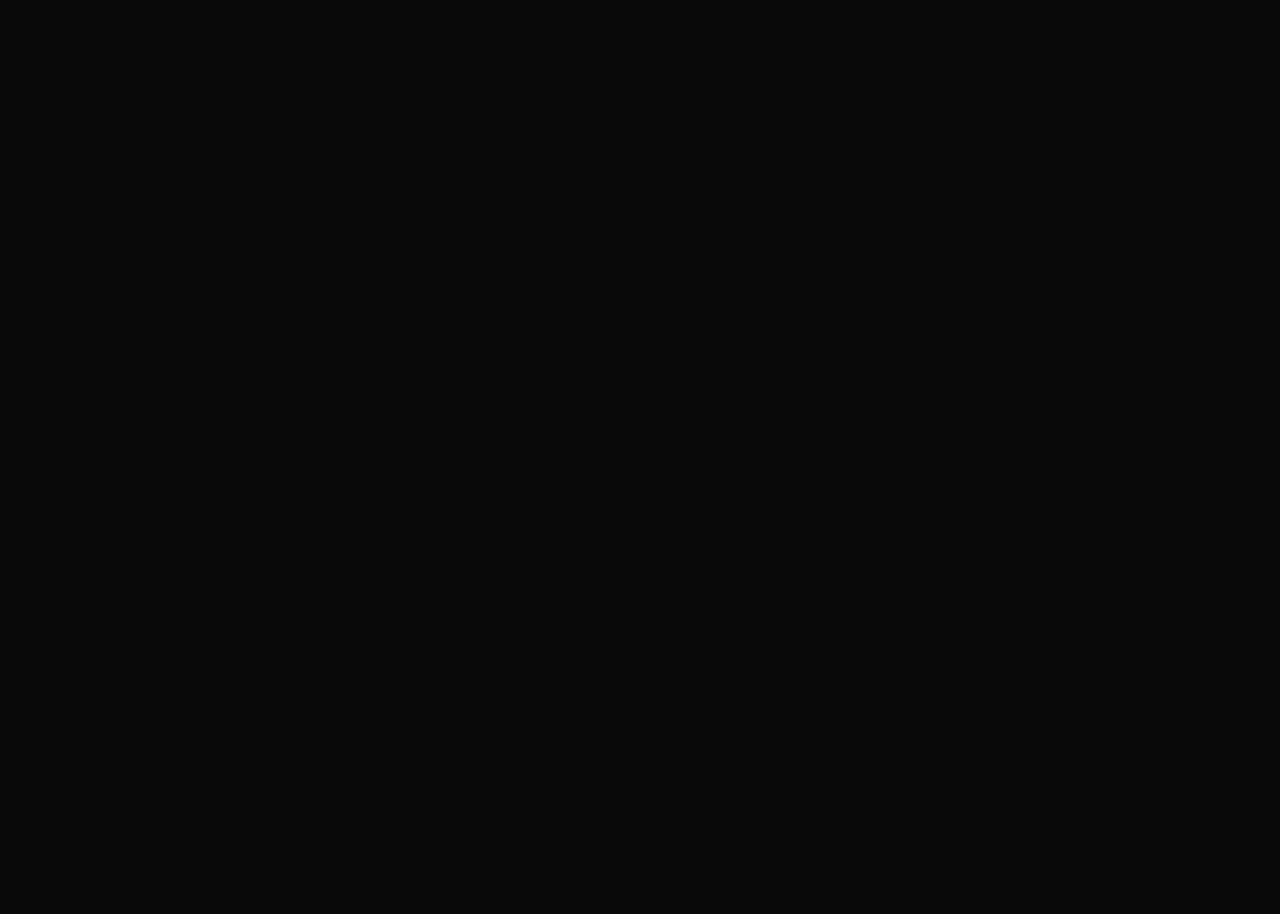
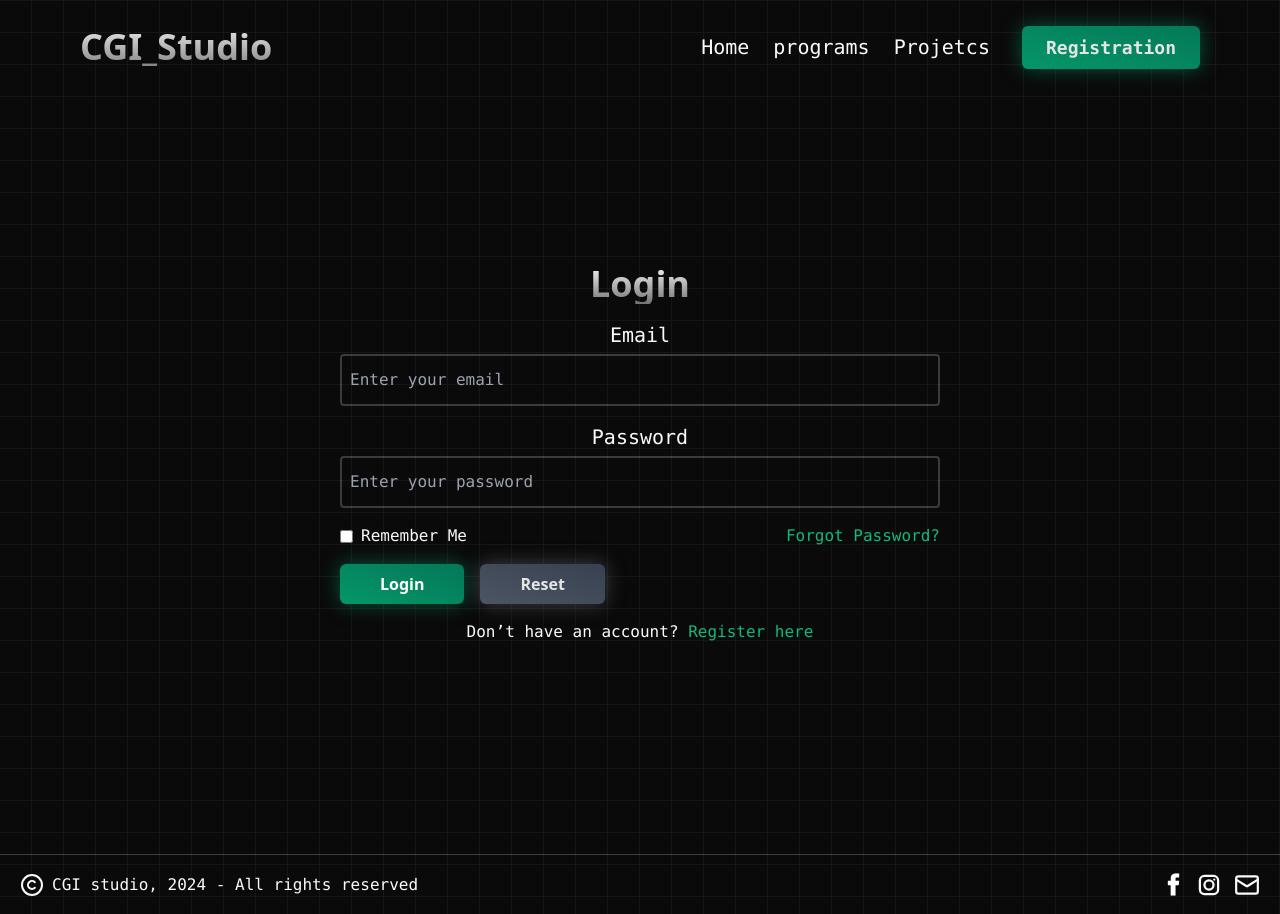
Before and after one commit to houssem109/chi, a React (Vite) app: page /login in a window 1280 px wide. Before the commit this address had no page. Before the commit the page ends 800 px from the top, so only its background shows below. Built offline with nearby package versions, Linux system fonts and the light colour scheme.

Commit message:
add programs and login page

```diff
--- a/src/App.tsx
+++ b/src/App.tsx
@@ -1,6 +1,8 @@
 import Home from "./pages/home";
 import { BrowserRouter as Router, Route, Routes } from "react-router-dom";
 import Register from "./components/register/register";
+import Login from "./components/login/login";
+import Programs from "./pages/home/components/programs";
 
 function App() {
     return (
@@ -8,6 +10,8 @@
             <Routes>
                 <Route path="/" element={<Home />} />
                 <Route path="/register" element={<Register />} />
+                <Route path="/login"  element={<Login />} />
+                <Route  path="/Programs" element={<Programs/>} />
             </Routes>
         </Router>
     );
--- /dev/null
+++ b/src/components/login/login.tsx
@@ -0,0 +1,77 @@
+import Nav from "@/components/shared/Nav";
+import Footer from "@/components/shared/Footer";
+import { SliverText } from "../ui/silver-text";
+
+export default function Login() {
+    return (
+        <main className="overflow-hidden p-0 w-full dark:bg-neutral-950 bg-white dark:bg-grid-white/5 bg-grid-black/[0.2] relative">
+            <Nav />
+            <div className="max-w-[1700px] mx-auto text-center items-center justify-center m relative mb-10 pt-5 xl:px-[80px] mt-0 sm:px-[40px] px-4 min-h-[calc(100vh-60px)] flex flex-col h-full">
+                <SliverText className="text-4xl font-bold">Login</SliverText>
+                <form className="flex flex-col space-y-4 mt-4">
+                    <div className="flex flex-col">
+                        <label htmlFor="email" className="font-mono text-[20px] mb-1">Email</label>
+                        <input
+                            type="email"
+                            id="email"
+                            className="md:w-[600px] w-full bg-transparent pl-2 py-3 text-white rounded border-white/20 border-2 font-mono focus:outline-none focus:border-white/40 transition-all focus:pl-4"
+                            placeholder="Enter your email"
+                        />
+                    </div>
+                    <div className="flex flex-col">
+                        <label htmlFor="password" className="font-mono text-[20px] mb-1">Password</label>
+                        <input
+                            type="password"
+                            id="password"
+                            className="md:w-[600px] w-full bg-transparent pl-2 py-3 text-white rounded border-white/20 border-2 font-mono focus:outline-none focus:border-white/40 transition-all focus:pl-4"
+                            placeholder="Enter your password"
+                        />
+                    </div>
+
+                    {/* Remember Me and Forgot Password */}
+                    <div className="flex items-center justify-between mt-4">
+                        <div className="flex items-center">
+                            <input type="checkbox" id="rememberMe" className="mr-2" />
+                            <label htmlFor="rememberMe" className="font-mono text-[16px]">
+                                Remember Me
+                            </label>
+                        </div>
+                        <a href="#" className="text-emerald-500 font-mono text-[16px] hover:underline">
+                            Forgot Password?
+                        </a>
+                    </div>
+
+                    {/* Submit Button */}
+                    <div className="flex space-x-4 mt-6">
+                        <button
+                            name="LoginBtn"
+                            className="transition-all py-2 text-[16px] px-10 font-sans font-semibold rounded-md shadow-[0px_0px_20px_#05966988] bg-gradient-to-tr from-emerald-600 to-emerald-700 text-white hover:from-neutral-300 hover:to-neutral-400 hover:text-black"
+                        >
+                            Login
+                        </button>
+                        <button
+                            name="ResetBtn"
+                            type="reset"
+                            className="text-neutral-200 bg-gray-500 active:scale-100 transition-all bg-gradient-to-tr from-gray-600 to-gray-700 py-2 text-[16px] px-10 font-sans font-semibold rounded-md hover:from-neutral-300 hover:to-neutral-400 hover:text-black shadow-[0px_0px_20px_#6b728088]"
+                        >
+                            Reset
+                        </button>
+                    </div>
+
+                    {/* Register Redirect */}
+                    <div className="mt-6">
+                        <p className="font-mono text-[16px]">
+                            Don’t have an account?{" "}
+                            <a href="/register" className="text-emerald-500 hover:underline">
+                                Register here
+                            </a>
+                        </p>
+                    </div>
+                </form>
+            </div>
+            <div className="mt-auto">
+                <Footer />
+            </div>
+        </main>
+    );
+}
--- a/src/components/shared/Nav.tsx
+++ b/src/components/shared/Nav.tsx
@@ -14,10 +14,10 @@
                     Home
                 </p>
                 <p onClick={() => {
-                        navigateFunction("/");
+                        navigateFunction("/Programs");
                     }}
                  className="hover-underline-animation hover:cursor-pointer font-medium font-mono text-[20px] md:ml-6 ">
-                    Roadmap
+                    programs
                 </p>
 
                 <p onClick={() => {
@@ -44,8 +44,10 @@
                     }} className="hover-underline-animation  !flex opacity-80 py-1 active:scale-95 transition-transform  border  items-center justify-center mt-4 hover:cursor-pointer w-full font-medium font-mono text-[28px] ">
                         Home
                     </div>
-                    <div className="hover-underline-animation !flex opacity-80 py-1 active:scale-95 transition-transform  border items-center justify-center mt-4 hover:cursor-pointer w-full font-medium font-mono text-[28px] ">
-                        Roadmap
+                    <div
+                    onClick={()=> navigateFunction("/ProgramsPage")}
+                     className="hover-underline-animation !flex opacity-80 py-1 active:scale-95 transition-transform  border items-center justify-center mt-4 hover:cursor-pointer w-full font-medium font-mono text-[28px] ">
+                        programs
                     </div>
                     <div className="hover-underline-animation !flex opacity-80 py-1 active:scale-95 transition-transform  border items-center justify-center mt-4 hover:cursor-pointer w-full font-medium font-mono text-[28px] ">
                         Projetcs
--- a/src/pages/home/components/AboutSection.tsx
+++ b/src/pages/home/components/AboutSection.tsx
@@ -1,6 +1,6 @@
 export default function AboutSection() {
     return (
-        <section className="min-h-[350px] max-w-[1700px] mx-auto relative xl:px-[80px] mt-0 sm:px-[40px] px-4">
+        <section className="min-h-[350px] max-w-[1700px] mx-auto relative xl:px-[80px] pt-166 sm:px-[40px] px-4">
             <p
                 id="about-section"
                 className="text-[32px] font-mono text-neutral-300  w-full    pt-5 font-semibold">
@@ -62,7 +62,9 @@
                         . We believe in making games that entertain, inspire,
                         and educate.{" "}
                     </p>
+                */}
                 </div>
+
                 <div className="xl:w-[40%] md:w-[30%] md:static absolute left-0  top-0  xl:h-[400px] h-[250px] right-0 flex items-center justify-center  ">
                     <div className="xl:w-[350px]  w-full  xl:translate-x-0 translate-x-10 relative xl:h-[350px] h-[250px]  border xl:mt-5 mt-56 md:block hidden  shadow-[0px_0px_400px_#05966988]">
                         <img
@@ -70,7 +72,7 @@
                             className="object-center md:opacity-80 object-cover  md:block hidden"
                             alt=""
                         />
-                    </div>*/}
+                    </div>
                 </div>
             </div>
         </section>
--- /dev/null
+++ b/src/pages/home/components/programs.tsx
@@ -0,0 +1,62 @@
+import React from "react";
+import Nav from "@/components/shared/Nav";
+import Footer from "@/components/shared/Footer";
+
+export default function Programs() {
+    // Function to handle file download
+    const handleDownload = () => {
+        const fileUrl = "/path-to-your-file.pdf"; // Replace with your file's actual URL
+        const link = document.createElement("a");
+        link.href = fileUrl;
+        link.download = "CGI_Studio_Programs.pdf"; // Set desired file name
+        document.body.appendChild(link);
+        link.click();
+        document.body.removeChild(link);
+    };
+
+    return (
+
+        <main className="overflow-hidden p-0 w-full dark:bg-neutral-950 bg-white dark:bg-grid-white/5 bg-grid-black/[0.2] relative">
+
+            <Nav />
+
+
+            <section className="min-h-screen flex items-center justify-center dark:bg-neutral-950 bg-white dark:bg-grid-white/5 bg-grid-black/[0.2] text-neutral-200 py-10">
+                <div className="bg-neutral-800 border border-neutral-700  p-8 rounded-lg shadow-lg w-[500px] md:w-[900px] text-center">
+                    <h1 className="text-3xl font-semibold text-emerald-500 mb-5">
+                        Programs
+                    </h1>
+                    <p className="text-neutral-300 text-sm mb-5">
+                        Learn about our programs for game development and 3D animation.
+                        Download the full guide or register now to join us!
+                    </p>
+                    <img
+                        src="/logo.png"
+                        alt="About Us"
+                        className="w-40 h-40 mx-auto mb-5 object-contain"
+                    />
+                    <div className="flex flex-col md:flex-row gap-4">
+
+                        <button
+                            onClick={() => {
+                                window.location.href = "/register";
+                            }}
+                            className="w-full py-2 bg-emerald-600 hover:bg-emerald-700 text-white font-semibold rounded-md shadow-lg">
+                            Register
+                        </button>
+
+
+                        <button
+                            onClick={handleDownload}
+                            className="w-full py-2 bg-neutral-700 hover:bg-neutral-600 text-white font-semibold rounded-md shadow-lg">
+                            Download Guide
+                        </button>
+                    </div>
+                </div>
+            </section>
+
+            {/* Footer */}
+            <Footer />
+       </main>
+    );
+}
--- a/src/pages/home/index.tsx
+++ b/src/pages/home/index.tsx
@@ -11,9 +11,7 @@
             <Nav />
             <HeroSection />
             <AboutSection />
-
             <ContactSection />
-
             <Footer />
         </main>
     );
```
